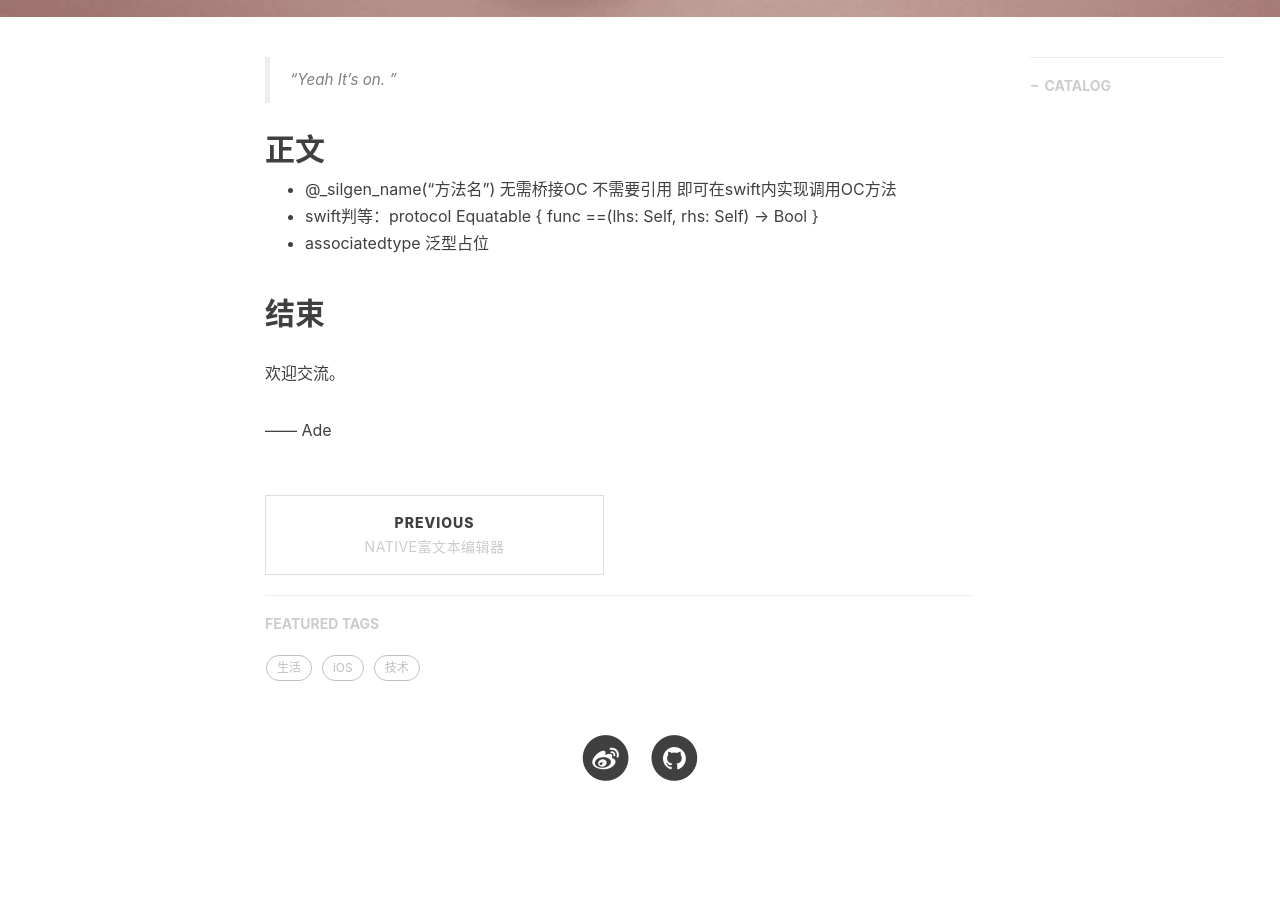
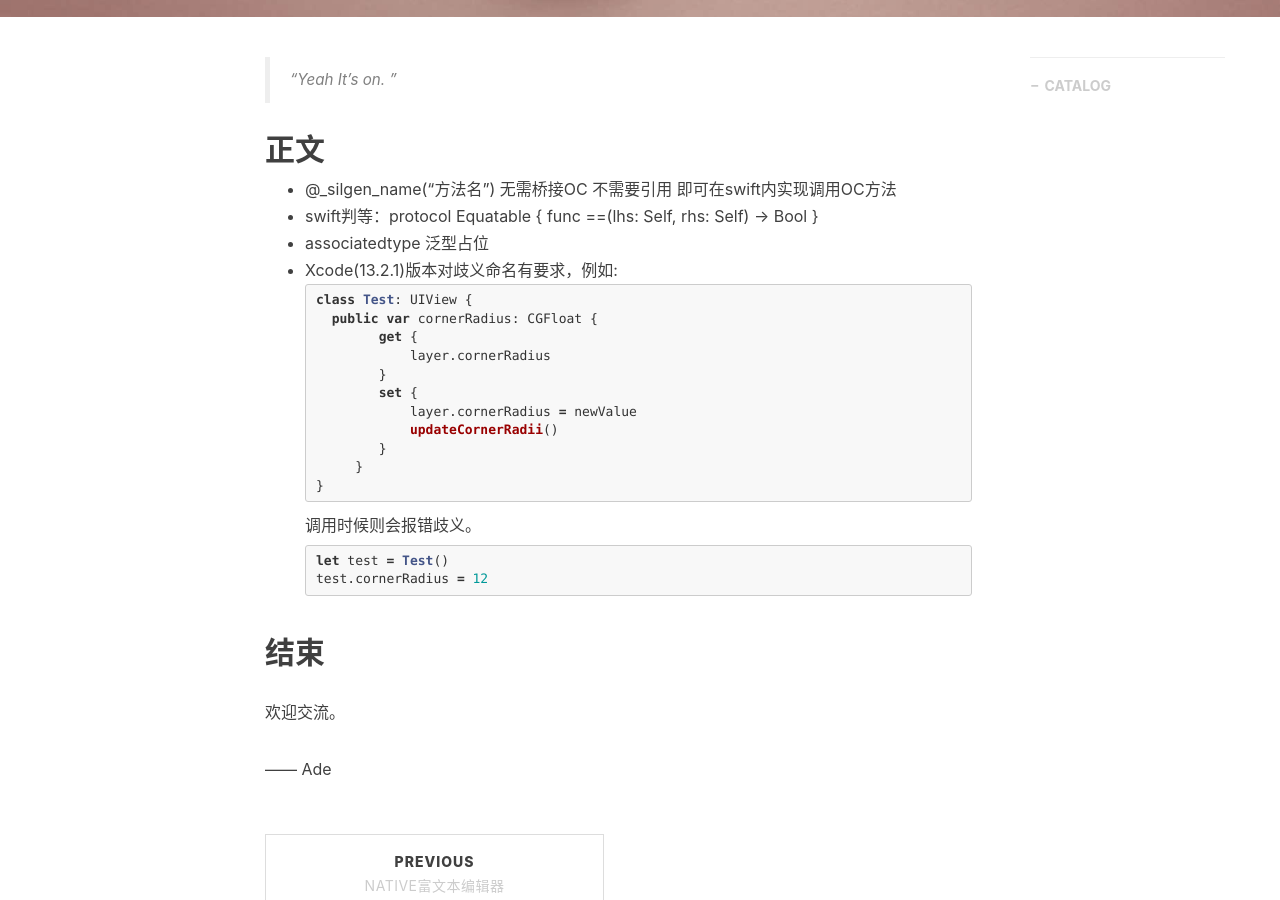
Before and after one commit to Zkim/Zkim.github.io, a Jekyll site: the page built from _posts/2021-08-13-小Tips(不断更新).markdown, in a window 1280 px wide and 900 px high, scrolled down 533 px. Built offline with Jekyll 4.4.1, drawn with Linux system fonts in a browser that asks for light colours; nearby versions of some CDN libraries; comment, search, counter and statistics services are not loaded; before the commit the page ends 1384 px from its top, so only the background shows below that.

Commit message:
add: 添加tips

````diff
--- a/_posts/2021-08-13-小Tips(不断更新).markdown
+++ b/_posts/2021-08-13-小Tips(不断更新).markdown
@@ -20,6 +20,25 @@
     func ==(lhs: Self, rhs: Self) -> Bool
 }
 *  associatedtype 泛型占位
+*  Xcode(13.2.1)版本对歧义命名有要求，例如:
+```js
+class Test: UIView {
+     public var cornerRadius: CGFloat {
+           get {
+               layer.cornerRadius
+           }
+           set {
+               layer.cornerRadius = newValue
+               updateCornerRadii()
+           }
+        }
+}
+```
+调用时候则会报错歧义。
+```js
+let test = Test()
+test.cornerRadius = 12
+```
 
 
 ## 结束
````
